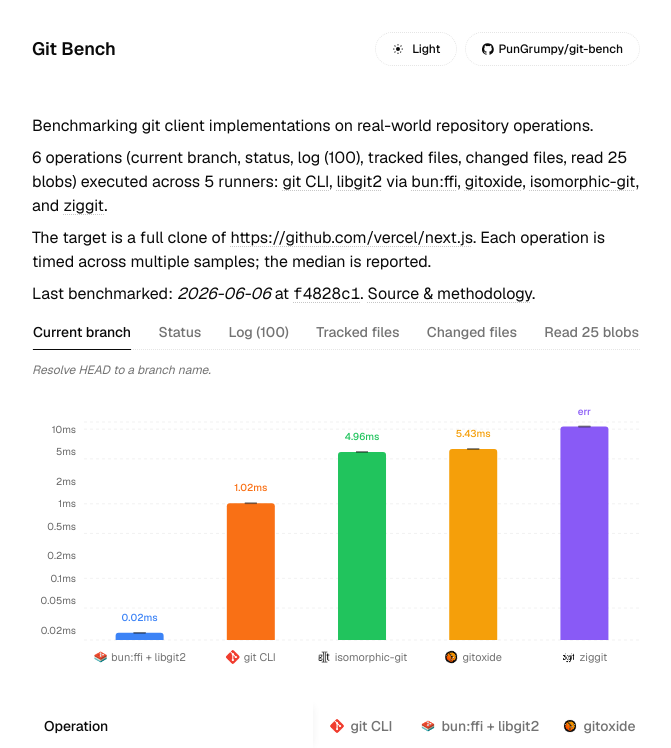
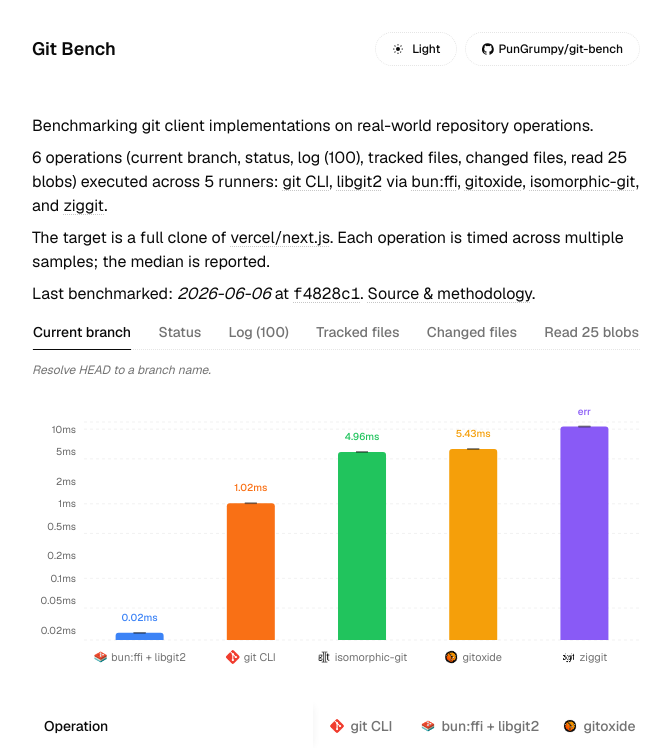
Before and after one commit to PunGrumpy/git-bench, a Next.js app in the folder apps/web/: page / in a window 1280 px wide. Shown: the top 748 px of the page, without its empty margins (304-975 px from the left). Built offline with nearby package versions, Linux system fonts and the light colour scheme.

Commit message:
fix(home): format repository URL for cleaner display
Updated the Home component to format the displayed repository URL by removing the GitHub domain and the '.git' suffix, enhancing readability for users.

```diff
--- a/apps/web/app/page.tsx
+++ b/apps/web/app/page.tsx
@@ -86,7 +86,9 @@
           rel="noopener noreferrer"
           className="underline decoration-muted-foreground/40 underline-offset-[3px] decoration-dotted decoration-1 hover:decoration-muted-foreground"
         >
-          {benchData.repo.url}
+          {benchData.repo.url
+            .replace(".git", "")
+            .replace("https://github.com/", "")}
         </a>
         . Each operation is timed across multiple samples; the median is
         reported.
```
